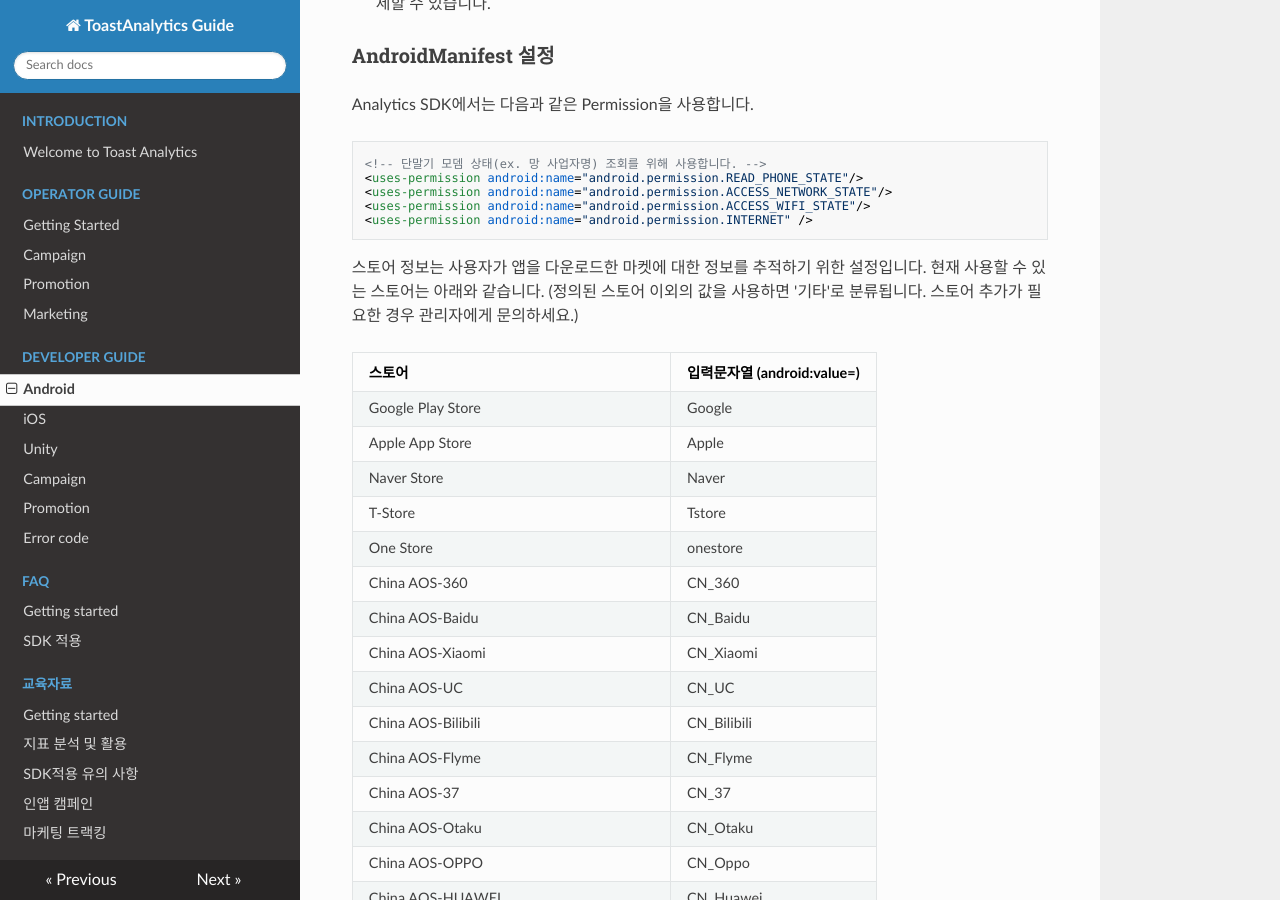
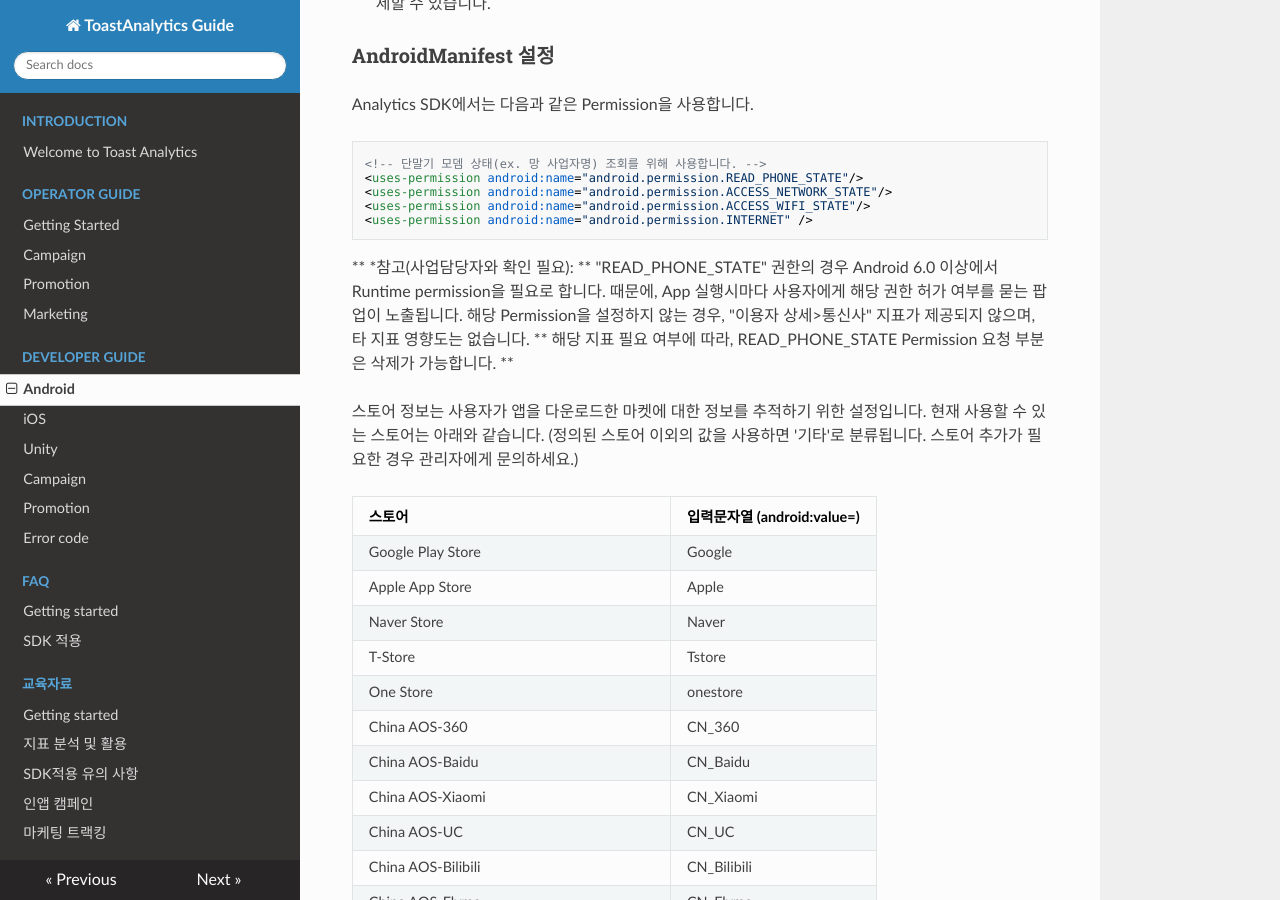
Before and after one commit to ToastAnalytics/ToastAnalytics, an MkDocs documentation site: the page built from docs/Developer/4. Android Developer Guide.md, in a window 1280 px wide and 900 px high, scrolled down 4765 px. Built offline with MkDocs 1.6.1, drawn with Linux system fonts in a browser that asks for light colours; nearby versions of some CDN libraries; old or Windows-style settings are respelled for this version of MkDocs.

Commit message:
Update 4. Android Developer Guide.md

````diff
--- a/docs/Developer/4. Android Developer Guide.md
+++ b/docs/Developer/4. Android Developer Guide.md
@@ -83,6 +83,11 @@ Analytics SDK에서는 다음과 같은 Permission을 사용합니다.
 <uses-permission android:name="android.permission.INTERNET" />
 ```
 
+** *참고(사업담당자와 확인 필요): **
+"READ_PHONE_STATE" 권한의 경우 Android 6.0 이상에서 Runtime permission을 필요로 합니다.
+때문에, App 실행시마다 사용자에게 해당 권한 허가 여부를 묻는 팝업이 노출됩니다.
+해당 Permission을 설정하지 않는 경우, "이용자 상세>통신사" 지표가 제공되지 않으며, 타 지표 영향도는 없습니다.
+** 해당 지표 필요 여부에 따라, READ_PHONE_STATE Permission 요청 부분은 삭제가 가능합니다. **
 
 스토어 정보는 사용자가 앱을 다운로드한 마켓에 대한 정보를 추적하기 위한 설정입니다.
 현재 사용할 수 있는 스토어는 아래와 같습니다.
````
